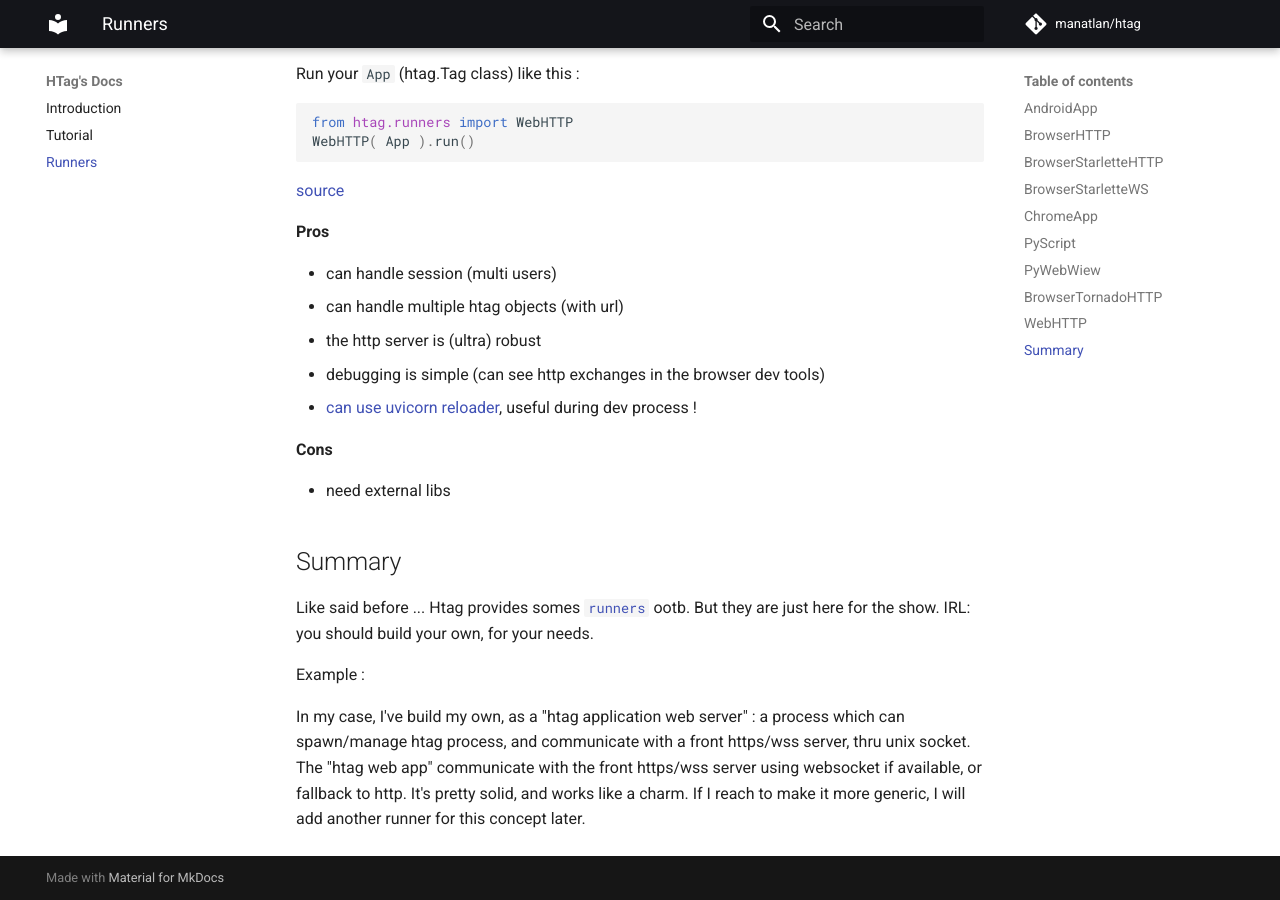
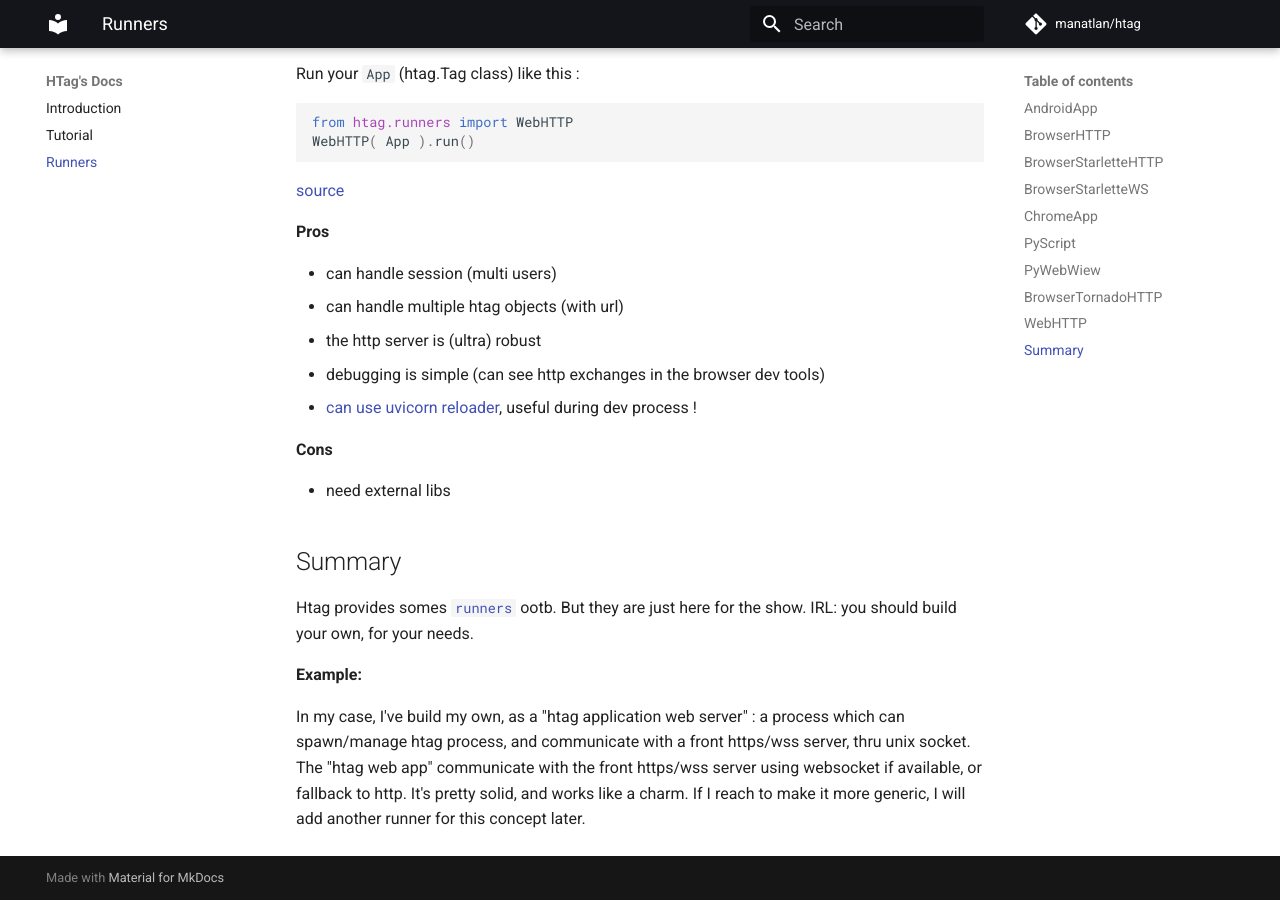
Before and after one commit to manatlan/htag, an MkDocs documentation site: the page built from docs/runners.md, in a window 1280 px wide and 900 px high, scrolled down 4627 px. Built offline with MkDocs 1.6.1 and Material for MkDocs 9.7.7, drawn with Linux system fonts in a browser that asks for light colours; comment, search, counter and statistics services are not loaded.

Commit message:
Update runners.md

```diff
--- a/docs/runners.md
+++ b/docs/runners.md
@@ -213,8 +213,8 @@ WebHTTP( App ).run()
 
 ## Summary
 
-Like said before ... Htag provides somes [`runners`](https://github.com/manatlan/htag/runners) ootb. But they are just here for the show. IRL: you should build your own, for your needs.
+Htag provides somes [`runners`](https://github.com/manatlan/htag/runners) ootb. But they are just here for the show. IRL: you should build your own, for your needs.
 
-Example :
+**Example:**
 
 In my case, I've build my own, as a "htag application web server" : a process which can spawn/manage htag process, and communicate with a front https/wss server, thru unix socket. The "htag web app" communicate with the front https/wss server using websocket if available, or fallback to http. It's pretty solid, and works like a charm. If I reach to make it more generic, I will add another runner for this concept later.
```
